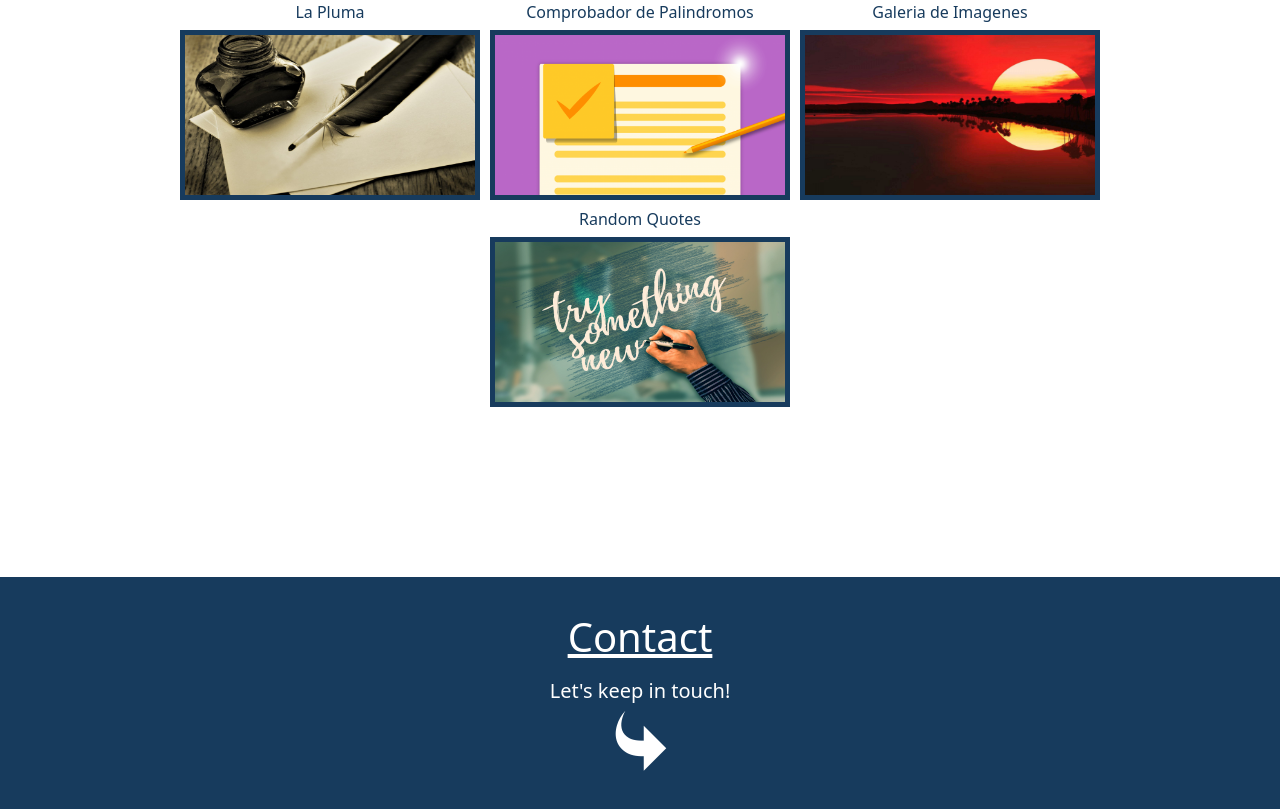
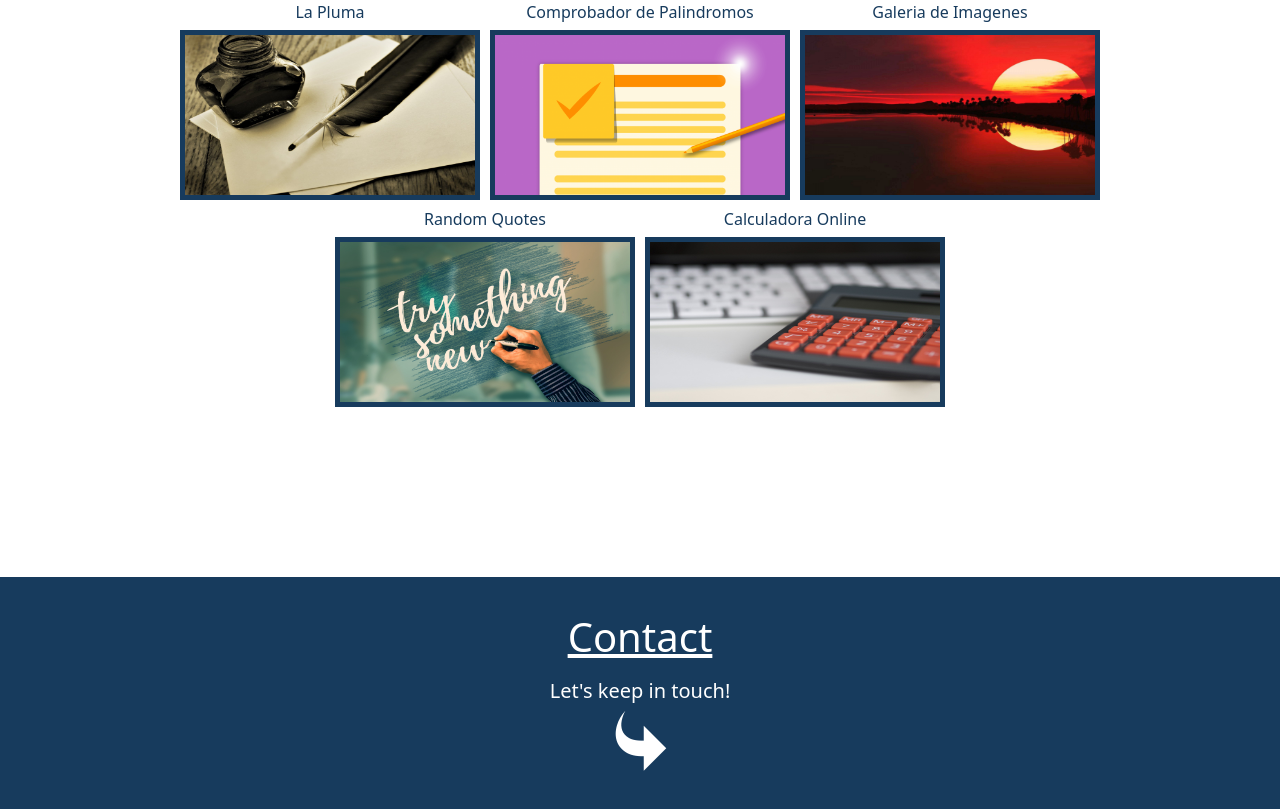
Before and after one commit to ArturoGm96/Portafolio, a plain HTML site: page index.html in a window 1280 px wide. Shown: the part 1823-2632 px from the top of the page. Drawn offline with nearby package versions, Linux system fonts and the light colour scheme; files whose address does not match are found by name.

Commit message:
Add files via upload

```diff
--- a/index.html
+++ b/index.html
@@ -93,6 +93,11 @@
             <a target="_blank" href="https://arturogm96.github.io/Random-Quotes/"><img class="img-project" src="./img/random.jpg" alt="Random Quotes"></a>
           </div>
 
+          <div class="links">
+            <h6>Calculadora Online</h6>
+            <a target="_blank" href="https://arturogm96.github.io/Calculator/"><img class="img-project" src="./img/calculator.jpg" alt="Calculadora Online"></a>
+          </div>
+
         </div>
       </div>
 
```
Also changed, not shown: img/calculator.jpg (added).
